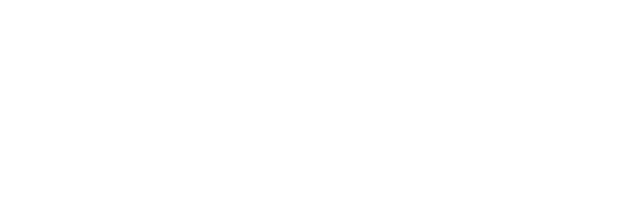
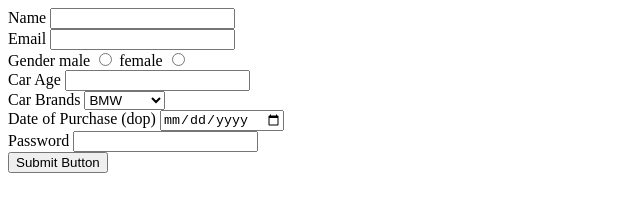
Before and after one commit to acciojob/car-insurance-form-Kartikgauniyal, a website: page main.html in a window 1280 px wide. Shown: the whole page, without its empty margins (0-640 px from the left). Drawn offline with Linux system fonts and the light colour scheme.

Commit message:
created a submission

```diff
--- a/main.html
+++ b/main.html
@@ -8,7 +8,42 @@
 
 <body>
 	<!-- the entire body must be written by student -->
-    <script type="text/javascript" src="./script.js">
+   <form action="/submit" method="post">
+	   <label for="name">Name</label>
+	   <input type="Text" id="name" required> <br>
+	   <label for="email">Email</label>
+	   <input type="Email" id="email" required> <br>
+
+	   <label>Gender</label>
+	    <label for="male">male</label>
+		 <input type="Radio" id="male" name="gender"  required>
+	    <label for="female">female</label>
+	   <input type="Radio" id="female"  name="gender"  required> <br>
+
+
+	   <label for="carage">Car Age</label>
+	   <input type="Number" id="carage" required> <br>
+
+	   <label for="cars"> Car Brands</label>
+
+	   <select id="cars" >
+		   <option value="BMW"> BMW</option>
+		   <option value="Audi"> Audi</option>
+		   <option value="Mercedez">Mercedez</option>
+		    </select> <br>
+
+	   <label for="dop">Date of Purchase (dop)</label>
+	   <input type="Date" id="dop" required> <br>
+	    <label for="password">Password</label>
+	   <input type="Password" id="password" required> <br>
+	   <button type="submit"> Submit Button</button>
+
+
+
+
+
+   </form>
+	<script type="text/javascript" src="./script.js">
 </script>
 
 </body>
```
